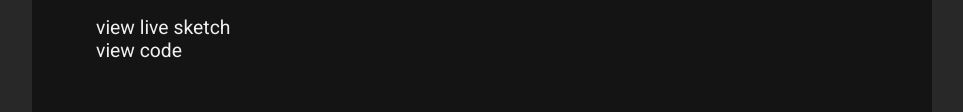
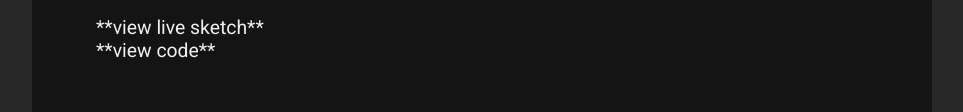
Before and after one commit to grunskm/rtp2021, a plain HTML site: page week1_molnar/index.html in a window 1280 px wide. Shown: the part 1008-1120 px from the top of the page, without its empty margins (158-1121 px from the left). Drawn offline with Linux system fonts and the light colour scheme.

Commit message:
added stuff

```diff
--- a/week1_molnar/index.html
+++ b/week1_molnar/index.html
@@ -67,7 +67,7 @@
 
     </p>
 
-    <a href="repro.html" target="new">view live sketch</a><br>
-    <a href="https://editor.p5js.org/PTTScreen/sketches/lX_yt5UD8" target="new">view code</a>
+    <a href="repro.html" target="new">**view live sketch**</a><br>
+    <a href="https://editor.p5js.org/PTTScreen/sketches/lX_yt5UD8" target="new">**view code**</a>
   </body>
 </html>
```
